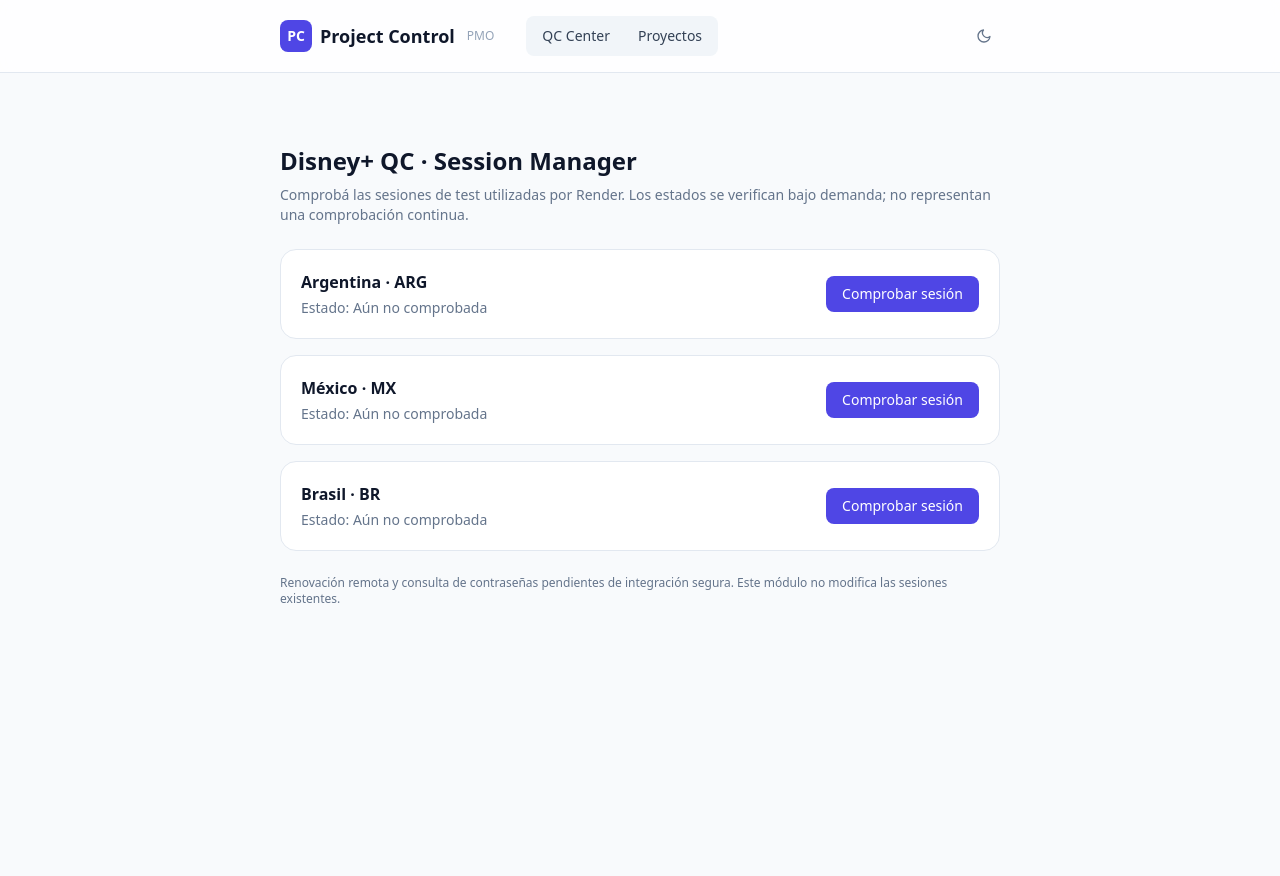
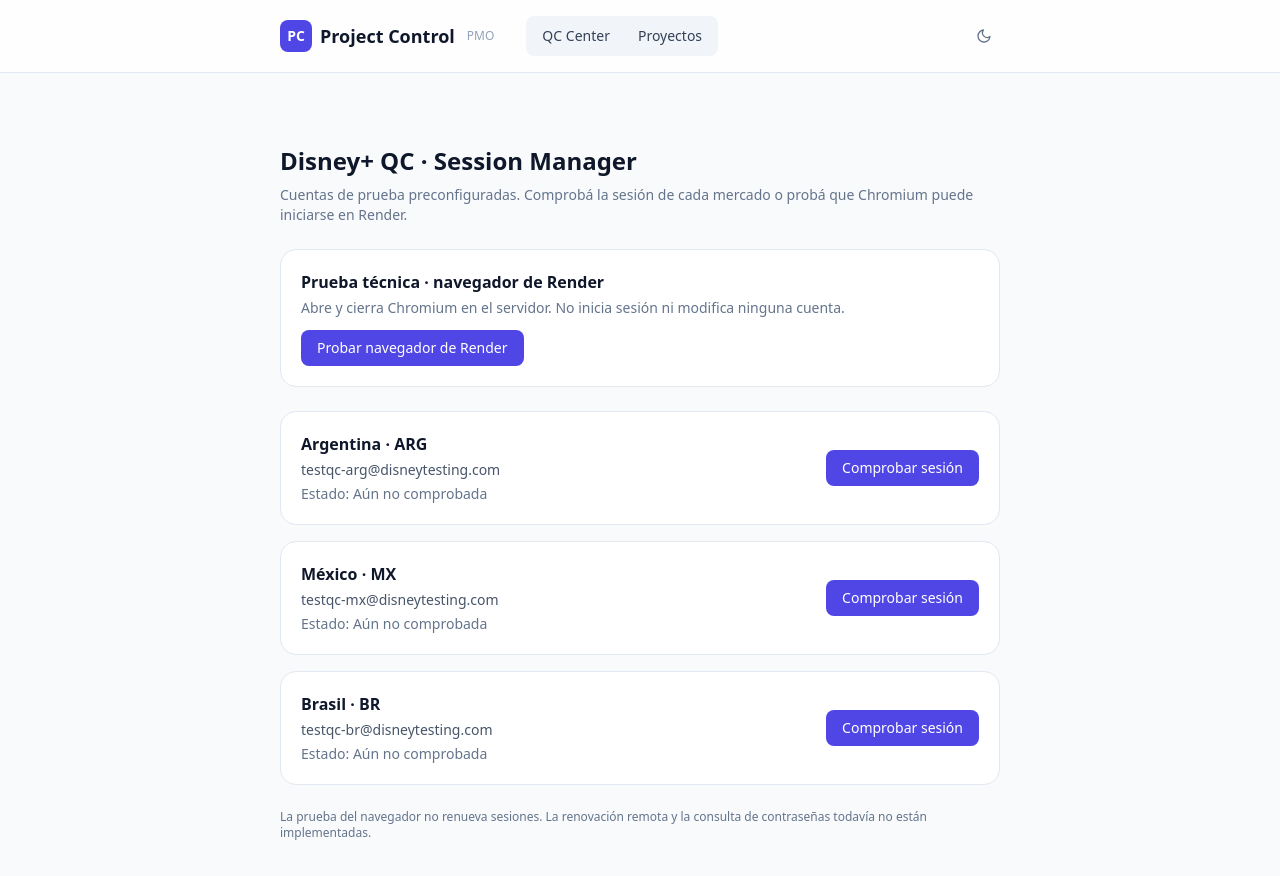
Before and after one commit to berinsteindiego-collab/proyectos, a Next.js app: page /qc/sessions in a window 1280 px wide. Shown: the top 876 px of the page. Before the commit the page ends 801 px from the top, so only its background shows below. Built offline with nearby package versions, Linux system fonts and the light colour scheme.

Commit message:
Show QC test accounts and add Render Chromium smoke test

```diff
--- a/src/app/qc/sessions/page.tsx
+++ b/src/app/qc/sessions/page.tsx
@@ -5,10 +5,11 @@ import { useState } from "react";
 type Market = "ARG" | "MX" | "BR";
 type SessionStatus = "connected" | "login_required" | "service_error" | "unverified" | "busy";
 type SessionResult = { ok: boolean; market: Market; status: SessionStatus; checkedAt?: string; reason?: string };
-const MARKETS: { code: Market; name: string }[] = [
-  { code: "ARG", name: "Argentina" },
-  { code: "MX", name: "México" },
-  { code: "BR", name: "Brasil" },
+type BrowserTest = { ok: boolean; message?: string; chromiumVersion?: string; error?: string };
+const MARKETS: { code: Market; name: string; email: string }[] = [
+  { code: "ARG", name: "Argentina", email: "testqc-arg@disneytesting.com" },
+  { code: "MX", name: "México", email: "testqc-mx@disneytesting.com" },
+  { code: "BR", name: "Brasil", email: "testqc-br@disneytesting.com" },
 ];
 const LABELS: Record<SessionStatus, string> = {
   connected: "Conectada",
@@ -22,16 +23,38 @@ export default function QcSessionsPage() {
   const [results, setResults] = useState<Partial<Record<Market, SessionResult>>>({});
   const [loading, setLoading] = useState<Market | null>(null);
   const [errors, setErrors] = useState<Partial<Record<Market, string>>>({});
+  const [testingBrowser, setTestingBrowser] = useState(false);
+  const [browserResult, setBrowserResult] = useState<string | null>(null);
+
+  function renderBase() {
+    const base = process.env.NEXT_PUBLIC_QC_RENDER_URL;
+    if (!base) throw new Error("Falta NEXT_PUBLIC_QC_RENDER_URL.");
+    return base.replace(/\/$/, "");
+  }
+
+  async function testBrowser() {
+    if (testingBrowser || loading) return;
+    setTestingBrowser(true);
+    setBrowserResult(null);
+    try {
+      const response = await fetch(`${renderBase()}/browser-test`, { cache: "no-store" });
+      const data = (await response.json()) as BrowserTest;
+      if (!response.ok || !data.ok) throw new Error(data.error || "No se pudo iniciar Chromium.");
+      setBrowserResult(`OK: Chromium ${data.chromiumVersion ?? ""} inició en Render y se cerró correctamente.`);
+    } catch (error) {
+      setBrowserResult(`Falló la prueba: ${error instanceof Error ? error.message : "No se pudo contactar Render."}`);
+    } finally {
+      setTestingBrowser(false);
+    }
+  }
 
   async function check(market: Market) {
-    if (loading) return;
+    if (loading || testingBrowser) return;
     setLoading(market);
     setErrors((old) => ({ ...old, [market]: "" }));
     try {
-      const base = process.env.NEXT_PUBLIC_QC_RENDER_URL;
-      if (!base) throw new Error("Falta NEXT_PUBLIC_QC_RENDER_URL.");
       const response = await fetch(
-        `${base.replace(/\/$/, "")}/session-status?market=${market}`,
+        `${renderBase()}/session-status?market=${market}`,
         { cache: "no-store" }
       );
       const data = (await response.json()) as SessionResult;
@@ -58,18 +81,34 @@ export default function QcSessionsPage() {
           Disney+ QC · Session Manager
         </h1>
         <p className="mt-2 text-sm text-slate-500 dark:text-slate-400">
-          Comprobá las sesiones de test utilizadas por Render. Los estados se verifican
-          bajo demanda; no representan una comprobación continua.
+          Cuentas de prueba preconfiguradas. Comprobá la sesión de cada mercado o probá
+          que Chromium puede iniciarse en Render.
         </p>
       </div>
+      <section className="rounded-2xl border border-slate-200 bg-white p-5 dark:border-slate-700 dark:bg-slate-900">
+        <h2 className="font-semibold text-slate-900 dark:text-slate-100">Prueba técnica · navegador de Render</h2>
+        <p className="mt-1 text-sm text-slate-500 dark:text-slate-400">
+          Abre y cierra Chromium en el servidor. No inicia sesión ni modifica ninguna cuenta.
+        </p>
+        <button
+          type="button"
+          onClick={testBrowser}
+          disabled={testingBrowser || loading !== null}
+          className="mt-3 rounded-lg bg-indigo-600 px-4 py-2 text-sm font-medium text-white disabled:opacity-50"
+        >
+          {testingBrowser ? "Probando Chromium..." : "Probar navegador de Render"}
+        </button>
+        {browserResult && <p role="status" className="mt-3 text-sm text-slate-700 dark:text-slate-200">{browserResult}</p>}
+      </section>
       <div className="grid gap-4">
-        {MARKETS.map(({ code, name }) => {
+        {MARKETS.map(({ code, name, email }) => {
           const result = results[code];
           return (
             <section key={code} className="rounded-2xl border border-slate-200 bg-white p-5 dark:border-slate-700 dark:bg-slate-900">
               <div className="flex flex-wrap items-center justify-between gap-3">
                 <div>
                   <h2 className="font-semibold text-slate-900 dark:text-slate-100">{name} · {code}</h2>
+                  <p className="mt-1 text-sm text-slate-600 dark:text-slate-300">{email}</p>
                   <p className="mt-1 text-sm text-slate-500 dark:text-slate-400">
                     Estado: {result ? LABELS[result.status] : "Aún no comprobada"}
                   </p>
@@ -82,7 +121,7 @@ export default function QcSessionsPage() {
                 <button
                   type="button"
                   onClick={() => check(code)}
-                  disabled={loading !== null}
+                  disabled={loading !== null || testingBrowser}
                   className="rounded-lg bg-indigo-600 px-4 py-2 text-sm font-medium text-white disabled:opacity-50"
                 >
                   {loading === code ? "Comprobando..." : "Comprobar sesión"}
@@ -94,8 +133,8 @@ export default function QcSessionsPage() {
         })}
       </div>
       <p className="text-xs text-slate-500 dark:text-slate-400">
-        Renovación remota y consulta de contraseñas pendientes de integración segura.
-        Este módulo no modifica las sesiones existentes.
+        La prueba del navegador no renueva sesiones. La renovación remota y la consulta
+        de contraseñas todavía no están implementadas.
       </p>
     </main>
   );
```
